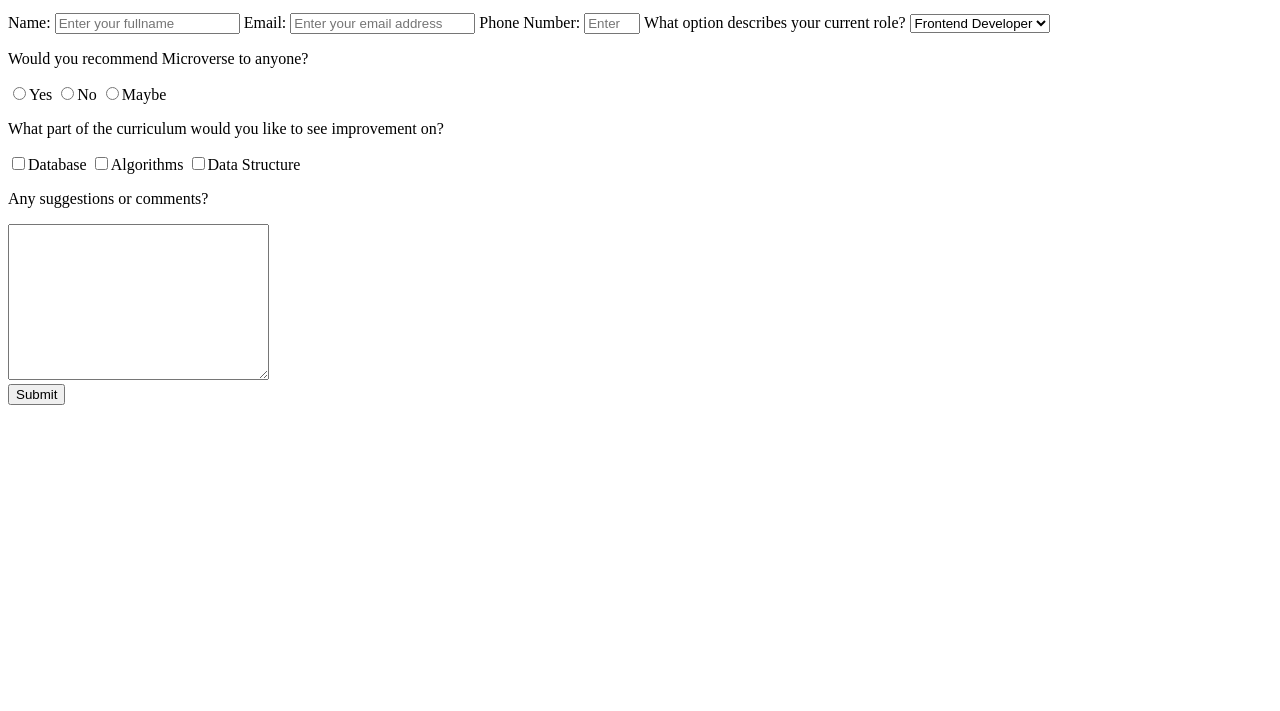
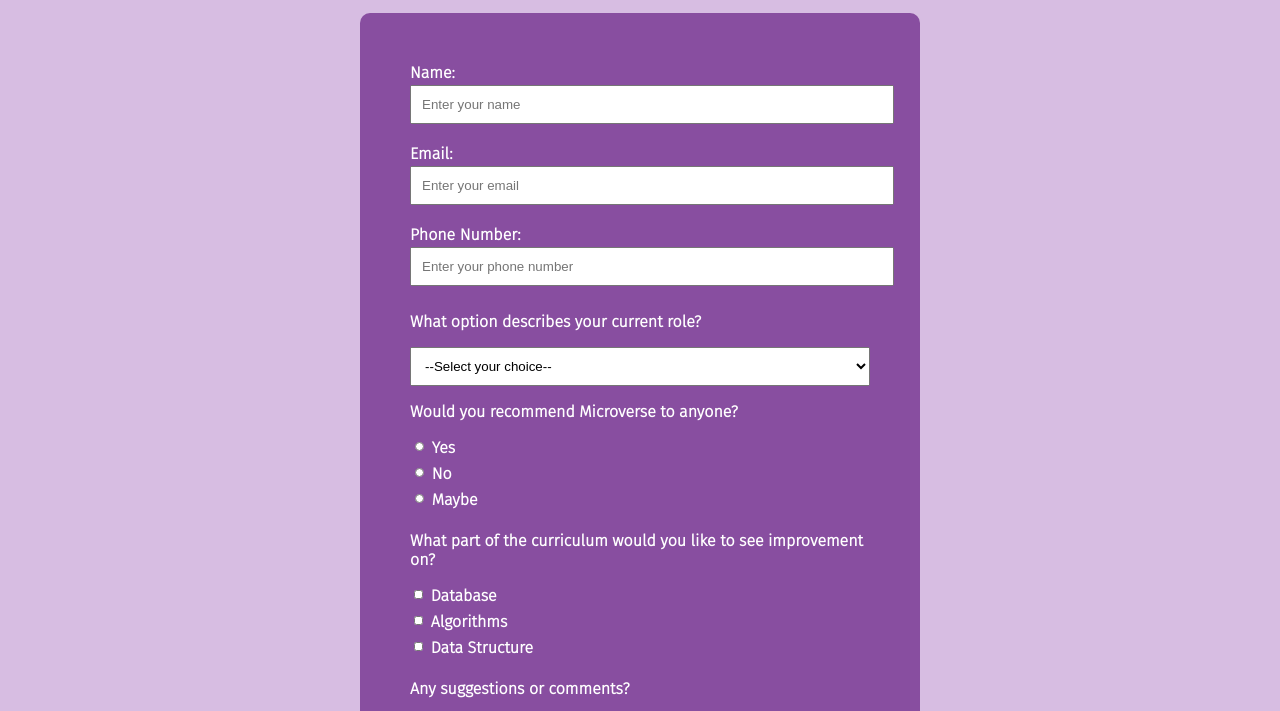
Before and after one commit to Devtiwo/microverse-collaboration, a plain HTML site: page index.html in a window 1280 px wide. Shown: the part 101-812 px from the top of the page. Drawn offline with Linux system fonts and the light colour scheme.

Commit message:
Added css file to style the index page and also made changes to the html layout

```diff
--- a/index.html
+++ b/index.html
@@ -4,6 +4,7 @@
     <meta charset="UTF-8">
     <meta http-equiv="X-UA-Compatible" content="IE=edge">
     <meta name="viewport" content="width=device-width, initial-scale=1.0">
+    <link rel="stylesheet" href="./style.css">
     <title>Survey Form</title>
 </head>
 <body>
@@ -11,38 +12,62 @@
     <p id="description">Thank you for taking time to improve the platform!</p>
     <div>
         <form id="survey-form">
-            <label for="name-label">Name:
-                <input type="text" name="" id="name-label" placeholder="Enter your fullname">
-            </label>
-            <label for="email-label">Email:
-                <input type="email" name="" id="email-label" placeholder="Enter your email address" required>
-            </label>
-            <label for="number-label">Phone Number:
-                <input type="number" name="number-label" id="number" min="1" max="11" placeholder="Enter your phone number" required>
-            </label>
-            <label for="dropdown">What option describes your current role?</label>
-            <select name="" id="dropdown">
-                <option value="fe">Frontend Developer</option>
-                <option value="be">Backend Developer</option>
-                <option value="fs">Fullstack Developer</option>
-            </select>
-            <div>
+            <div class="formgroup">
+                <label for="name" id="name-label">Name:</label>
+                <input type="text" id="name" placeholder="Enter your name" required>
+            </div>
+            <div class="formgroup">
+                <label for="email" id="email-label">Email:</label>
+                <input type="email" id="email" placeholder="Enter your email" required>
+            </div>
+            <div class="formgroup">
+                <label for="number" id="number-label">Phone Number:</label>
+                <input type="text" id="number" placeholder="Enter your phone number" min="1" max="" required>
+            </div>
+            <div class="formgroup">
+                <p>What option describes your current role?</p>
+                <select id="dropdown">
+                    <option value="">--Select your choice--</option>
+                    <option value="fe">Frontend Developer</option>
+                    <option value="be">Backend Developer</option>
+                    <option value="fs">Fullstack Developer</option>
+                </select>
+            </div>
+            <div class="formgroup">
                 <p>Would you recommend Microverse to anyone?</p>
-                <input type="radio" name="recommend" id=""><label for="">Yes</label>
-                <input type="radio" name="recommend" id=""><label for="">No</label>
-                <input type="radio" name="recommend" id=""><label for="">Maybe</label>
+                <div>
+                    <input type="radio" name="recommend" id="yes">
+                    <label for="yes">Yes</label>
+                </div>
+                <div>
+                    <input type="radio" name="recommend" id="no">
+                    <label for="no">No</label>
+                </div>
+                <div>
+                    <input type="radio" name="recommend" id="maybe">
+                    <label for="maybe">Maybe</label>
+                </div>
             </div>
-            <div>
+            <div class="formgroup">
                 <p>What part of the curriculum would you like to see improvement on?</p>
-                <input type="checkbox" value="db"><label for="">Database</label>
-                <input type="checkbox" value="alg"><label for="">Algorithms</label>
-                <input type="checkbox" value="ds"><label for="">Data Structure</label>
+                <div>
+                    <input type="checkbox" value="database" id="database">
+                    <label for="database">Database</label>
+                </div>
+                <div>
+                    <input type="checkbox" value="algorithms" id="algorithms">
+                    <label for="algorithms">Algorithms</label>
+                </div>
+                <div>
+                    <input type="checkbox" value="data-structure" id="data-structure">
+                    <label for="data-structure">Data Structure</label>
+                </div>
             </div>
-            <div>
+            <div class="formgroup">
                 <p>Any suggestions or comments?</p>
-                <textarea name="" id="" cols="30" rows="10"></textarea>
+                <textarea name="" id="comment" cols="30" rows="10"></textarea>
             </div>
-            <button type="submit">Submit</button>
+            <button type="submit" id="submit">Submit</button>
 
         </form>
     </div>
--- /dev/null
+++ b/style.css
@@ -0,0 +1,81 @@
+@import url('https://fonts.googleapis.com/css2?family=Fira+Sans:wght@300&display=swap');
+
+
+body{
+    font-family: Fira Sans, sans-serif;
+    font-weight: 600;
+    background-color: #D7BDE2;
+    max-height: 100%;
+}
+#title{
+    text-align: center;
+    margin-bottom: 8px;
+    color: #884EA0;
+}
+#description{
+    text-align: center;
+    margin-top: 0;
+    color: #884EA0;
+    font-style: italic;
+    font-size: 0.8rem;
+}
+form{
+    background-color: #884EA0;
+    padding: 40px;
+    margin: 2rem 22rem 0 22rem;
+    border-radius: 10px;
+    color: #FFFFFF;
+}
+.formgroup{
+    margin: 10px;
+}
+input{
+    width: 100%;
+    outline: 0;
+    padding: 10px 10px;
+    margin-top: 3px;
+    margin-bottom: 10px;
+}
+input[type="radio"]{
+    width: 2%;
+}
+input[type="checkbox"]{
+    width: 2%;
+}
+
+#dropdown {
+    padding: 10px 10px;
+    outline: 0;
+
+}
+
+select {
+    width: 100%;
+}
+
+textarea{
+    width:100%;
+    margin-bottom: 2rem;
+    outline: 0;
+}
+button{
+    /* width: 20%; */
+    padding: 0.4rem 0.8rem;
+    margin: 0.625rem;
+    font-family: inherit;
+    font-size: 16px;
+    font-weight: 700;
+    background-color: #D7BDE2;
+    color: #fff;
+    border-radius: 10px;
+    outline: 0;
+    border: 0;
+
+}
+button:hover{
+    /* background-color: #145A32; */
+    cursor: pointer;
+    /* color: #FFFFFF; */
+    background-color: #fff;
+    color: #884EA0;
+}
```
